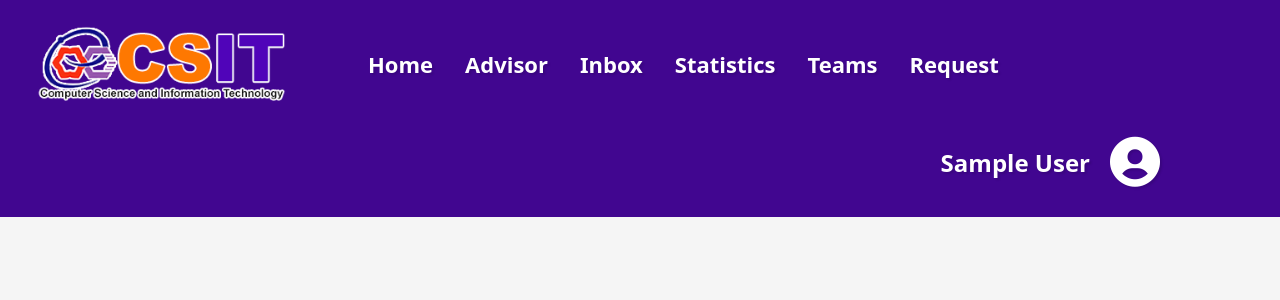
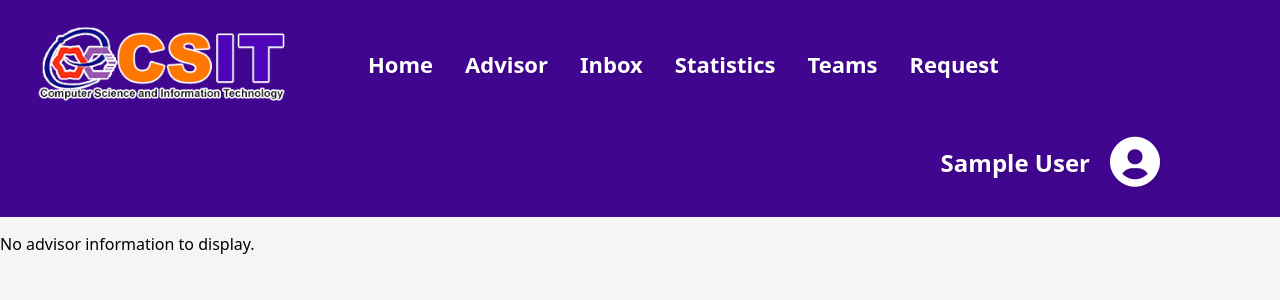
Before and after one commit to sawatcharat65/AdvisorHub, a PHP site: page /AdvisorHub/ in a window 1280 px wide. Shown: the top 300 px of the page. Run offline with PHP 8.4, Linux system fonts and the light colour scheme; the visitor is signed in with stand-in values (Sample User, id 1); data that the repository does not hold is empty.

Commit message:
fix back error

```diff
--- a/info/index.php
+++ b/info/index.php
@@ -2,32 +2,85 @@
 session_start();
 include('../components/navbar.php');
 require('../server.php');
+
+// ตรวจสอบ session และจัดการการทำงานของปุ่มต่าง ๆ
+if (empty($_SESSION['username'])) {
+    header('location: /AdvisorHub/login');
+    exit();
+}
+
+if ($_SERVER['REQUEST_METHOD'] === 'POST') {
     if (isset($_POST['logout'])) {
         session_destroy();
         header('location: /AdvisorHub/login');
+        exit();
     }
 
     if (isset($_POST['profile'])) {
         header('location: /AdvisorHub/profile');
-}
-
-if (empty($_SESSION['username'])) {
-    header('location: /AdvisorHub/login');
+        exit();
     }
 
     if (isset($_POST['chat'])) {
         $_SESSION['receiver_id'] = $_POST['chat'];
         header('location: /AdvisorHub/topic_chat/topic_chat.php');
+        exit();
     }
 
     if (isset($_POST['advisor_request'])) {
         $_SESSION['advisor_id'] = $_POST['advisor_request'];
         header('location: /AdvisorHub/request/');
+        exit();
     }
 
     if (isset($_POST['thesis'])) {
         $_SESSION['advisor_id'] = $_POST['thesis'];
         header('location: /AdvisorHub/thesis/thesis_history.php');
+        exit();
+    }
+
+    if (isset($_POST['info'])) {
+        $_SESSION['advisor_info_id'] = $_POST['info'];
+        header('location: ' . $_SERVER['PHP_SELF']);
+        exit();
+    }
+}
+
+// ดึงข้อมูลที่ปรึกษาจาก session
+$advisor_info = null;
+if (isset($_SESSION['advisor_info_id'])) {
+    $advisor_id = $_SESSION['advisor_info_id'];
+
+    $sql = "SELECT * FROM advisor_profile WHERE advisor_id = '$advisor_id'";
+    $result = $conn->query($sql);
+    $advisor_info = $result->fetch_assoc();
+
+    if ($advisor_info) {
+        $advisor_info['expertise'] = json_decode($advisor_info['expertise']);
+        $advisor_info['interests'] = nl2br($advisor_info['interests']);
+
+        $sql = "SELECT * FROM advisor WHERE id = '$advisor_id'";
+        $result_advisor = $conn->query($sql);
+        $advisor_data = $result_advisor->fetch_assoc();
+
+        if ($advisor_data) {
+            $advisor_info = array_merge($advisor_info, $advisor_data);
+        }
+
+        // นับจำนวนนักศึกษาที่ให้คำปรึกษา
+        $sql = "
+            SELECT SUM(JSON_LENGTH(student_id)) AS student_count
+            FROM advisor_request
+            WHERE advisor_id = '$advisor_id'
+            AND is_advisor_approved = 1
+            AND is_admin_approved = 1
+            AND time_stamp BETWEEN STR_TO_DATE(CONCAT(YEAR(CURDATE()) - 1, '-11-01'), '%Y-%m-%d')
+            AND STR_TO_DATE(CONCAT(YEAR(CURDATE()), '-10-31'), '%Y-%m-%d');
+        ";
+
+        $result = $conn->query($sql);
+        $advisor_info['student_count'] = $result ? $result->fetch_assoc()['student_count'] : 0;
+    }
 }
 ?>
 
@@ -46,88 +99,48 @@ if (isset($_POST['thesis'])) {
 
 <body>
 
-    <?php renderNavbar(['home', 'advisor', 'inbox', 'statistics', 'Teams']) ?>
+    <?php renderNavbar(['home', 'advisor', 'inbox', 'statistics', 'Teams']); ?>
 
-    <?php
-    if (isset($_POST['info'])) {
-        $advisor_id = $_POST['info'];
-        $sql = "SELECT * FROM advisor_profile WHERE advisor_id = '$advisor_id'";
-        $result = $conn->query($sql);
-        $row = $result->fetch_assoc();
-
-        $advisor_id = $row['advisor_id'];
-        $expertise = json_decode($row['expertise']);
-        $interests = $row['interests'];
-        $img = $row['img'];
-
-        $sql = "SELECT * FROM advisor WHERE id = '$advisor_id'";
-        $result_advisor = $conn->query($sql);
-        $row_advisor = $result_advisor->fetch_assoc();
-
-        $first_name = $row_advisor['first_name'];
-        $last_name = $row_advisor['last_name'];
-        $tel = $row_advisor['tel'];
-        $email = $row_advisor['email'];
-
-        //นับจำนวนนักศึกษาที่ให้คำปรึกษา
-        $sql = "
-                SELECT SUM(JSON_LENGTH(student_id)) AS student_count
-                FROM advisor_request
-                WHERE advisor_id = '$advisor_id'
-                AND is_advisor_approved = 1
-                AND is_admin_approved = 1
-                AND time_stamp >= STR_TO_DATE(CONCAT(YEAR(CURDATE()) - 1, '-11-01'), '%Y-%m-%d')
-                AND time_stamp <= STR_TO_DATE(CONCAT(YEAR(CURDATE()), '-10-31'), '%Y-%m-%d');
-
-            ";
-
-        $result = $conn->query($sql);
-        if ($result) {
-            $row = $result->fetch_assoc();
-            $student_count = $row['student_count'];
-        } else {
-            $student_count = 0;
-        }
-
-        echo
-        "
-            <div class='container'>
-
-                    <div class='profile-info'>
-                    <img src= '$img' >
-                    <h2>$first_name $last_name</h2>
+    <?php if ($advisor_info): ?>
+        <div class="container">
+            <div class="profile-info">
+                <img src="<?= $advisor_info['img']; ?>" alt="Advisor Image">
+                <h2><?= $advisor_info['first_name'] . " " . $advisor_info['last_name']; ?></h2>
             </div>
 
-
-                    <div class='contact-info'>
+            <div class="contact-info">
                 <h3>Contact</h3>
-                        <p><strong>Email:</strong> $email</p>
-                        <p><strong>Telephone Number:</strong> $tel</p>
+                <p><strong>Email:</strong> <?= $advisor_info['email']; ?></p>
+                <p><strong>Telephone Number:</strong> <?= $advisor_info['tel']; ?></p>
             </div>
 
-                        <!-- ข้อมูลหัวข้อวิจัย -->
-                        <div class='research-info'>
+            <div class="research-info">
                 <h3>Expertise</h3>
-                        ";
-        foreach ($expertise as $item) {
-            echo "<p>$item</p>";
-        }
-        echo "
+                <?php foreach ($advisor_info['expertise'] as $item): ?>
+                    <p><?= $item; ?></p>
+                <?php endforeach; ?>
+
                 <h3>Interests</h3>
-                        <p>" . nl2br($interests) . "</p>
-                        <h3>Number of advising students: $student_count</h3>
+                <p><?= $advisor_info['interests']; ?></p>
+
+                <h3>Number of advising students: <?= $advisor_info['student_count']; ?></h3>
             </div>
-                    <form action='' method='post' class='nav-form'>
-                        <button name = 'advisor_request' value='$advisor_id'><i class='bx bx-highlight'></i></button>
-                        <button name = 'thesis' value='$advisor_id'><i class='bx bx-history'></i></button>
-                        <button name='chat' value='$advisor_id'><i class='bx bxs-message-dots'></i></button>
+
+            <form action="" method="post" class="nav-form">
+                <button name="advisor_request" value="<?= $advisor_info['advisor_id']; ?>">
+                    <i class="bx bx-highlight"></i>
+                </button>
+                <button name="thesis" value="<?= $advisor_info['advisor_id']; ?>">
+                    <i class="bx bx-history"></i>
+                </button>
+                <button name="chat" value="<?= $advisor_info['advisor_id']; ?>">
+                    <i class="bx bxs-message-dots"></i>
+                </button>
             </form>
         </div>
-            ";
-    }
-    ?>
-
-
+    <?php else: ?>
+        <p>No advisor information to display.</p>
+    <?php endif; ?>
 
 </body>
 
```
Lines whose indentation alone changed are shown as unchanged.
